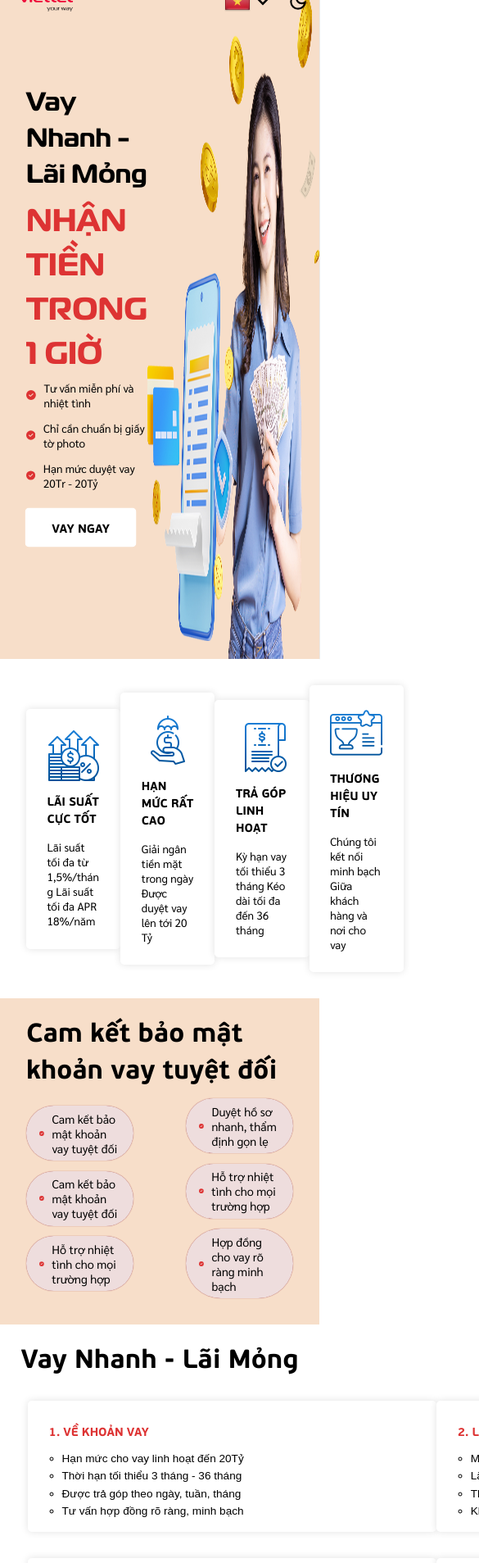
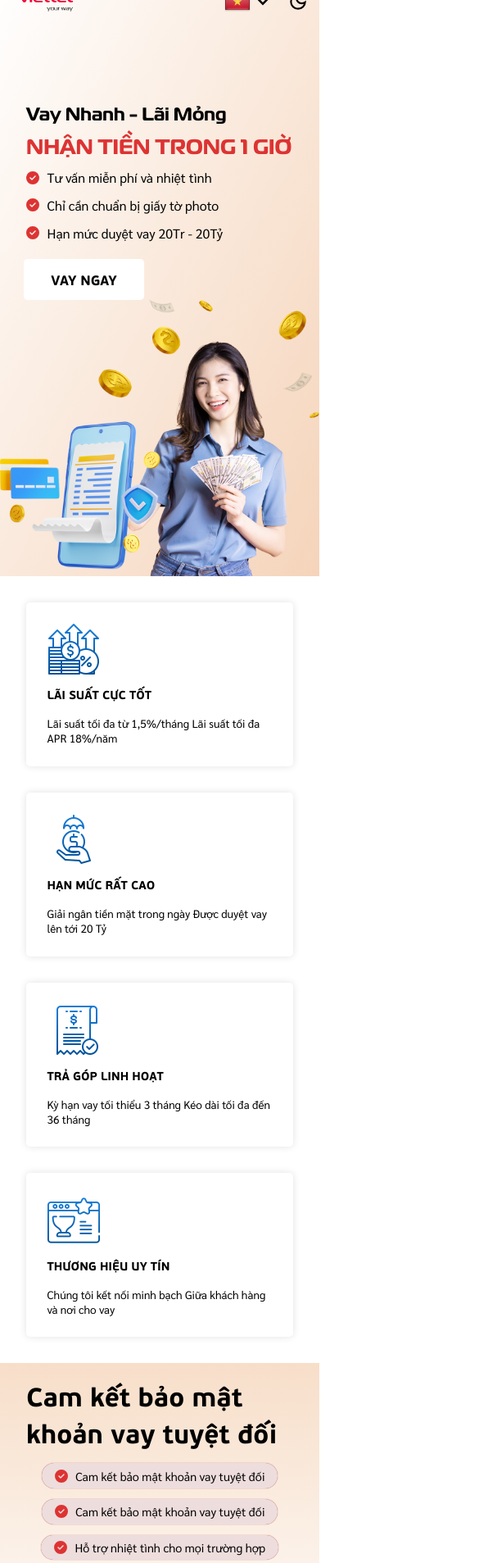
Before and after one commit to TranTatViet21020132/landing-page, a React (Create React App) app in the folder client/: page / in a window 390 px wide. Shown: the part 40-1947 px from the top of the page at 82% size, 585 px wide, since content can reach past the window. Built offline with nearby package versions, Linux system fonts and the light colour scheme.

Commit message:
add responsiveness

```diff
--- a/client/src/components/AdvantageCards/AdvantageCards.css
+++ b/client/src/components/AdvantageCards/AdvantageCards.css
@@ -9,3 +9,17 @@
   align-items: center;
   background: white;
 }
+
+@media (max-width: 1024px) {
+  .advantageCards-container {
+    grid-template-columns: repeat(2, 1fr);
+    row-gap: 2rem;
+  }
+}
+
+@media (max-width: 820px) {
+  .advantageCards-container {
+    grid-template-columns: repeat(1, 1fr);
+    row-gap: 2rem;
+  }
+}
--- a/client/src/components/AdvantageCards/Card/Card.css
+++ b/client/src/components/AdvantageCards/Card/Card.css
@@ -1,5 +1,4 @@
 .card-container {
-  max-width: 12rem;
   height: fit-content;
   padding: 1.6rem;
   box-shadow: 0 0 10px rgb(226, 226, 226);
@@ -11,6 +10,30 @@
   cursor: pointer;
   background: white;
 }
+
+@media screen and (min-width: 1025px) {
+  .card-container {
+    width: 12rem;
+  }
+}
+
+@media screen and (max-width: 1024px) {
+  .card-container {
+    width: fit-content;
+  }
+}
+
+/* @media screen and (max-width: 819px) and (min-width: 768px) {
+  .card-container {
+    width: 50rem,
+  }
+} */
+
+/* @media (max-width: 767px) {
+  .card-container {
+    width: 100vw,
+  }
+} */
 
 .card-container:hover {
   background: #DD3333;
--- a/client/src/components/LoanDetails/LoanDetailCard/LoanDetailCard.css
+++ b/client/src/components/LoanDetails/LoanDetailCard/LoanDetailCard.css
@@ -1,11 +1,11 @@
 .loanDetailCard-container {
-  width: 28rem;
   height: 6.8rem;
   padding: 1.6rem;
   box-shadow: 0 0 10px rgb(226, 226, 226);
   display: flex;
   flex-direction: column;
   justify-self: center;
+  align-self: center;
   border-radius: var(--card-border-radius);
   transition: all 200ms ease-in-out;
   cursor: pointer;
@@ -31,10 +31,12 @@
   display: flex;
   flex-direction: column;
   row-gap: 0.4rem;
+  word-break: break-word;
 }
 
 .discription-list li {
   font-size: 0.85rem;
   list-style-type: circle;
   margin-left: 1rem;
+  word-break: break-word;
 }
--- a/client/src/components/LoanDetails/LoanDetailCard/LoanDetailCard.tsx
+++ b/client/src/components/LoanDetails/LoanDetailCard/LoanDetailCard.tsx
@@ -6,9 +6,10 @@ import { LoanDetailCard } from '../../../types/LandingPage/LoanDetail';
 const Card = (props: LoanDetailCard) => {
   const { title, description, hiddenY, delay } = props;
   return (
-    <Reveal hiddenY={hiddenY} delay={delay}>
+    <Reveal hiddenY={hiddenY} delay={delay} width='100%'>
       <div className='loanDetailCard-container'>
         <h4>{title}</h4>
+        <div className="loanDetailCard-content">
           {typeof description === "string"
           ?
           <ul className='discription-list'>
@@ -22,7 +23,7 @@ const Card = (props: LoanDetailCard) => {
             <li>{description.line4}</li>
           </ul>
           }
-
+        </div>
       </div>
     </Reveal>
 
--- a/client/src/components/LoanDetails/LoanDetails.css
+++ b/client/src/components/LoanDetails/LoanDetails.css
@@ -8,7 +8,7 @@
 }
 
 .loanDetails-content {
-  width: 90%;
+  width: 100%;
   display: grid;
   grid-template-columns: repeat(2, 1fr);
   height: fit-content;
@@ -17,4 +17,12 @@
   align-content: space-evenly;
   align-items: center;
   row-gap: 2rem;
+  column-gap: 2rem;
 }
+
+@media (max-width: 820px) {
+  .loanDetails-content {
+    grid-template-columns: repeat(1, 1fr);
+    row-gap: 2rem;
+  }
+}
--- a/client/src/components/LoanProcedures/LoanProcedureCard/LoanProcedureCard.css
+++ b/client/src/components/LoanProcedures/LoanProcedureCard/LoanProcedureCard.css
@@ -18,7 +18,30 @@
   height: fit-content;
   width: 100%;
   background: #F7DEC9;
+  background-image: linear-gradient(rgb(247, 215, 215), #F7DEC9);
   border-radius: 10px;
+}
+
+@media (max-width: 1024px) {
+  .loanProcedures-item {
+    height: 3rem;
+  }
+}
+
+@media (max-width: 768px) {
+  .loan-procedures {
+    height: 22rem;
+  }
+
+  .loan-procedures-header h3 {
+    font-size: 1.6rem;
+  }
+}
+
+@media (max-width: 450px) {
+  .loan-procedures {
+    height: fit-content;
+  }
 }
 
 .loan-procedures-header {
--- a/client/src/components/LoanProcedures/LoanProcedures.css
+++ b/client/src/components/LoanProcedures/LoanProcedures.css
@@ -5,3 +5,9 @@
   padding: 2rem;
   align-items: center;
 }
+
+@media screen and (max-width: 450px) {
+  .loanProcedures-container {
+    grid-template-columns: repeat(1, 1fr);
+  }
+}
--- a/client/src/components/LoanReasons/LoanReasons.css
+++ b/client/src/components/LoanReasons/LoanReasons.css
@@ -5,6 +5,7 @@
   padding: 1rem 2rem 2rem 2rem;
   row-gap: 1rem;
   background: #F7DEC9;
+  background-image: linear-gradient(#F7DEC9, white);
 }
 
 .loanReasons-content {
@@ -13,6 +14,15 @@
   justify-content: center;
   align-items: center;
   gap: 4rem;
+}
+
+@media screen and (max-width: 450px) {
+  .loanReasons-content {
+    justify-content: center;
+    align-items: center;
+    flex-direction: column;
+    gap: 1rem;
+  }
 }
 
 .loanReasons-content .checkpoint {
--- a/client/src/components/LoanSteps/LoanSteps.css
+++ b/client/src/components/LoanSteps/LoanSteps.css
@@ -20,6 +20,21 @@
   width: 100%;
   display: grid;
   grid-template-columns: repeat(4, 1fr);
+}
+
+
+@media (max-width: 1024px) {
+  .loanSteps-content {
+    grid-template-columns: repeat(2, 1fr);
+    row-gap: 2rem;
+  }
+}
+
+@media (max-width: 820px) {
+  .loanSteps-content {
+    grid-template-columns: repeat(1, 1fr);
+    row-gap: 2rem;
+  }
 }
 
 .single-step {
--- a/client/src/components/Thumbnail/Thumbnail.css
+++ b/client/src/components/Thumbnail/Thumbnail.css
@@ -1,12 +1,128 @@
 .thumbnail-container {
   width: 100%;
-  height: 100vh;
+
   position: relative;
   background: #F7DEC9;
+  background-image: linear-gradient(to bottom right, white, #f5d4ba);
   display: flex;
   align-items: center;
   justify-content: space-between;
   overflow: hidden;
+}
+
+@media screen and (max-width: 767px) {
+  .thumbnail-container {
+    flex-direction: column;
+    justify-content: start;
+    align-items: start;
+  }
+
+  .thumbnail-titles h1 {
+    font-size: 1.6rem;
+  }
+
+  .thumbnail-titles h2 {
+    font-size: 1.4rem;
+  }
+
+  .thumbnail-titles {
+    margin-top: 10rem;
+  }
+
+  .checkpoint span {
+    font-size: 1rem;
+  }
+
+  .thumbnail-button h4 {
+    font-size: 1rem;
+  }
+}
+
+
+@media screen and (max-width: 899px) and (min-width: 768px) {
+  .thumbnail-container {
+    flex-direction: column;
+    justify-content: space-between;
+    align-items: center;
+    height: 100vh;
+  }
+
+  .thumbnail-titles h1 {
+    font-size: 3rem;
+  }
+
+  .thumbnail-titles h2 {
+    font-size: 2.2rem;
+  }
+
+  .thumbnail-titles {
+    margin-top: 10rem;
+  }
+
+  .checkpoint span {
+    font-size: 1.4rem;
+  }
+
+  .thumbnail-button h4 {
+    font-size: 1.4rem;
+  }
+
+  .thumbnail-image {
+    width: 80vw;
+  }
+}
+
+@media screen and (max-width: 1024px) and (min-width: 900px) {
+  .thumbnail-container {
+    flex-direction: column;
+    justify-content: start;
+    height: fit-content;
+  }
+
+  .thumbnail-titles h1 {
+    font-size: 3.4rem;
+  }
+
+  .thumbnail-titles h2 {
+    font-size: 2.6rem;
+  }
+
+  .thumbnail-titles {
+    margin-top: 8rem;
+  }
+
+  .checkpoint span {
+    font-size: 1.2rem;
+  }
+
+  .thumbnail-button h4 {
+    font-size: 1.2rem;
+  }
+
+  .thumbnail-image {
+    max-width: 60%;
+  }
+
+  .thumbnail-image img {
+  }
+}
+
+@media (min-width: 1025px) {
+  .thumbnail-container {
+    height: 100vh;
+  }
+
+  .thumbnail-titles h1 {
+    font-size: 2.4rem;
+  }
+
+  .thumbnail-titles h2 {
+    font-size: 2rem;
+  }
+
+  .thumbnail-image {
+    height: 100vh;
+  }
 }
 
 .thumbnail-titles {
@@ -17,12 +133,7 @@
 }
 
 .thumbnail-titles h1 {
-  font-size: 2.4rem;
   color: #DD3333;
-}
-
-.thumbnail-titles h2 {
-  font-size: 2rem;
 }
 
 .checkpoints-container {
@@ -65,11 +176,10 @@
 }
 
 .thumbnail-image {
-  object-fit: contain;
+  object-fit: cover;
   overflow: hidden;
   display: flex;
   justify-content: end;
-  height: 100vh;
   aspect-ratio: inherit;
 }
 
--- a/client/src/index.css
+++ b/client/src/index.css
@@ -104,22 +104,10 @@ body {
   box-shadow: 0 0 1px grey;
   padding: 0;
   margin: 0;
-  max-height: 100vh;
-  overflow: auto;
+  height: 100vh;
+  width: 100vw;
+  overflow-y: auto;
   box-sizing: border-box;
-
-  --black: #000000;
-  --ash-black: #222;
-  --white: #fafafa;
-  --sky: #00ccff;
-  --green: #22dddd;
-  --blue: #1300ff;
-  --dusk: #6600ff;
-  --purple: #9900ff;
-  --pink: #ff0066;
-  --red: #fe0222;
-  --orange: #fd7702;
-  --yellow: #ffbb00;
 }
 
 .icon {
--- a/client/src/layouts/Footer/Footer.css
+++ b/client/src/layouts/Footer/Footer.css
@@ -7,6 +7,18 @@
   color: whitesmoke;
 }
 
+@media screen and (max-width: 767px) {
+  .footer-contents {
+    grid-template-columns: repeat(1, 1fr);
+  }
+}
+
+@media screen and (min-width: 768px) {
+  .footer-contents {
+    grid-template-columns: repeat(3, 1fr);
+  }
+}
+
 .footer-container span {
   color: #9B9B9C;
 }
@@ -14,7 +26,6 @@
 .footer-contents {
   width: 100%;
   display: grid;
-  grid-template-columns: repeat(3, 1fr);
 }
 
 .col {
```
Lines whose indentation alone changed are shown as unchanged.
